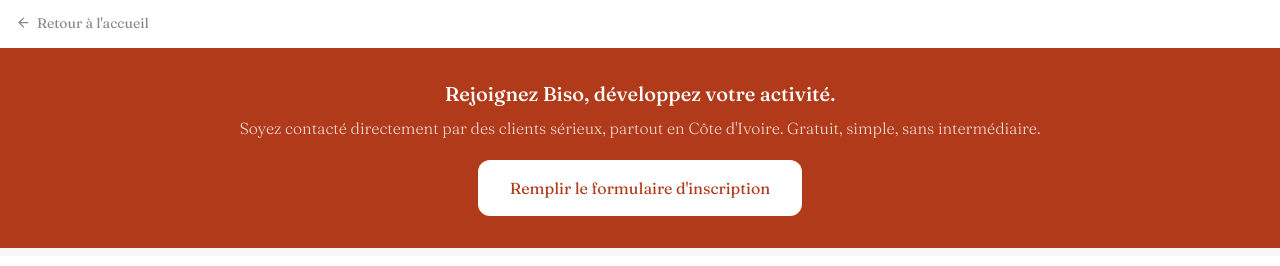
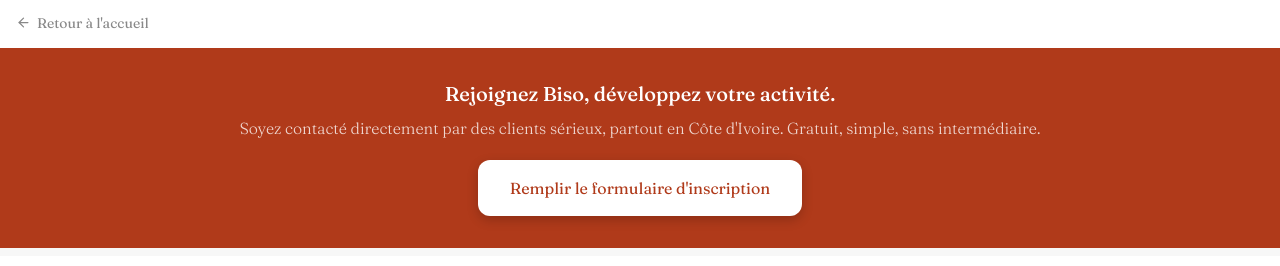
Before and after one commit to 1432boble/artisan-marketplace, a Next.js app: page /artisan in a window 1280 px wide. Shown: the top 266 px of the page. Built offline with nearby package versions, Linux system fonts and the light colour scheme.

Commit message:
fix: add box-shadow to hero CTA button on /artisan

```diff
--- a/app/artisan/page.tsx
+++ b/app/artisan/page.tsx
@@ -61,7 +61,7 @@
         <a
           href="https://forms.gle/HrweW6rg45NZQvtEA"
           target="_blank"
-          className="mt-5 inline-block rounded-xl bg-white px-8 py-4 text-center font-[400] text-brand"
+          className="mt-5 inline-block rounded-xl bg-white px-8 py-4 text-center font-[400] text-brand shadow-[0_4px_12px_rgba(0,0,0,0.2)]"
         >
           Remplir le formulaire d'inscription
         </a>
```
